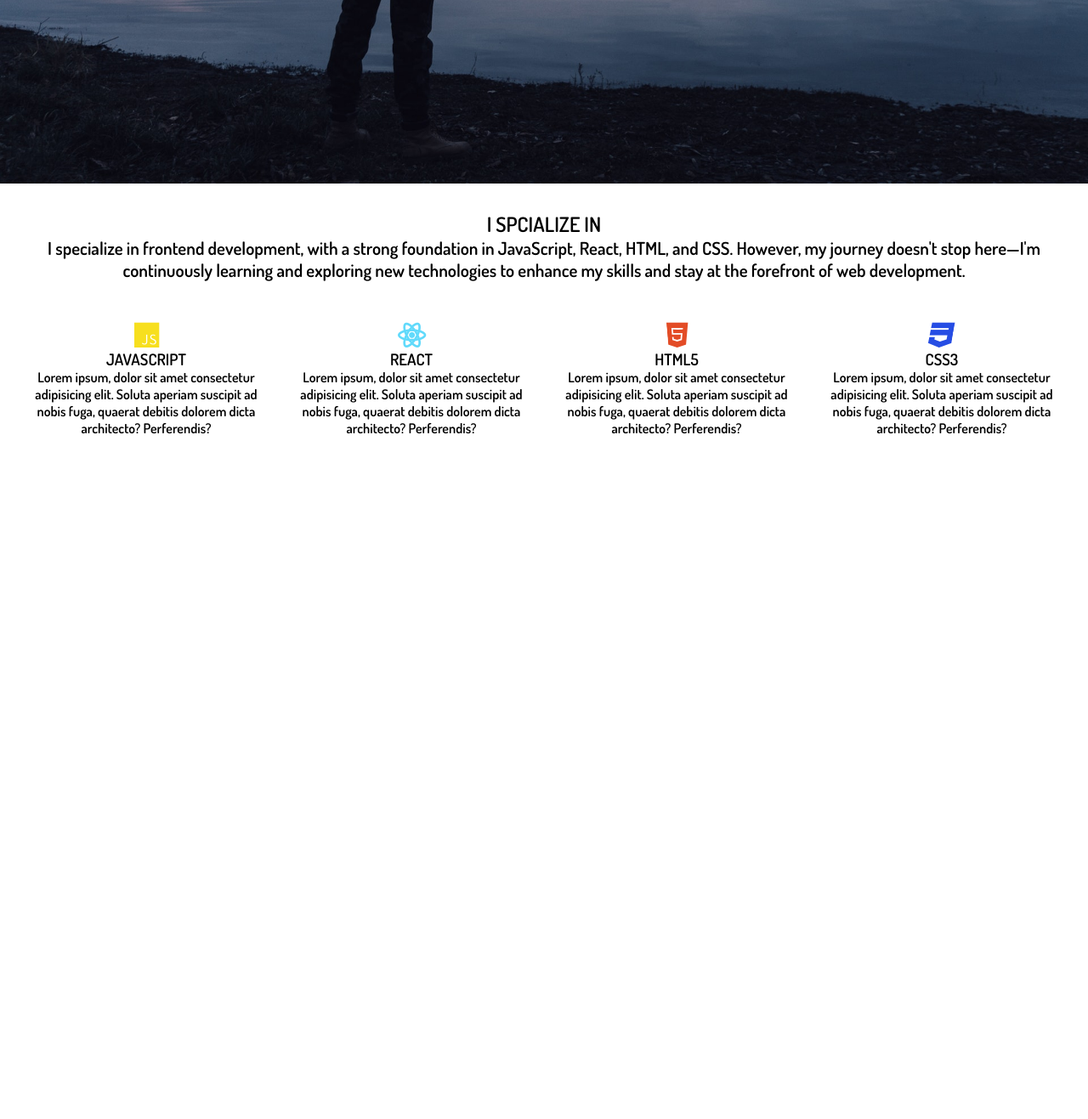
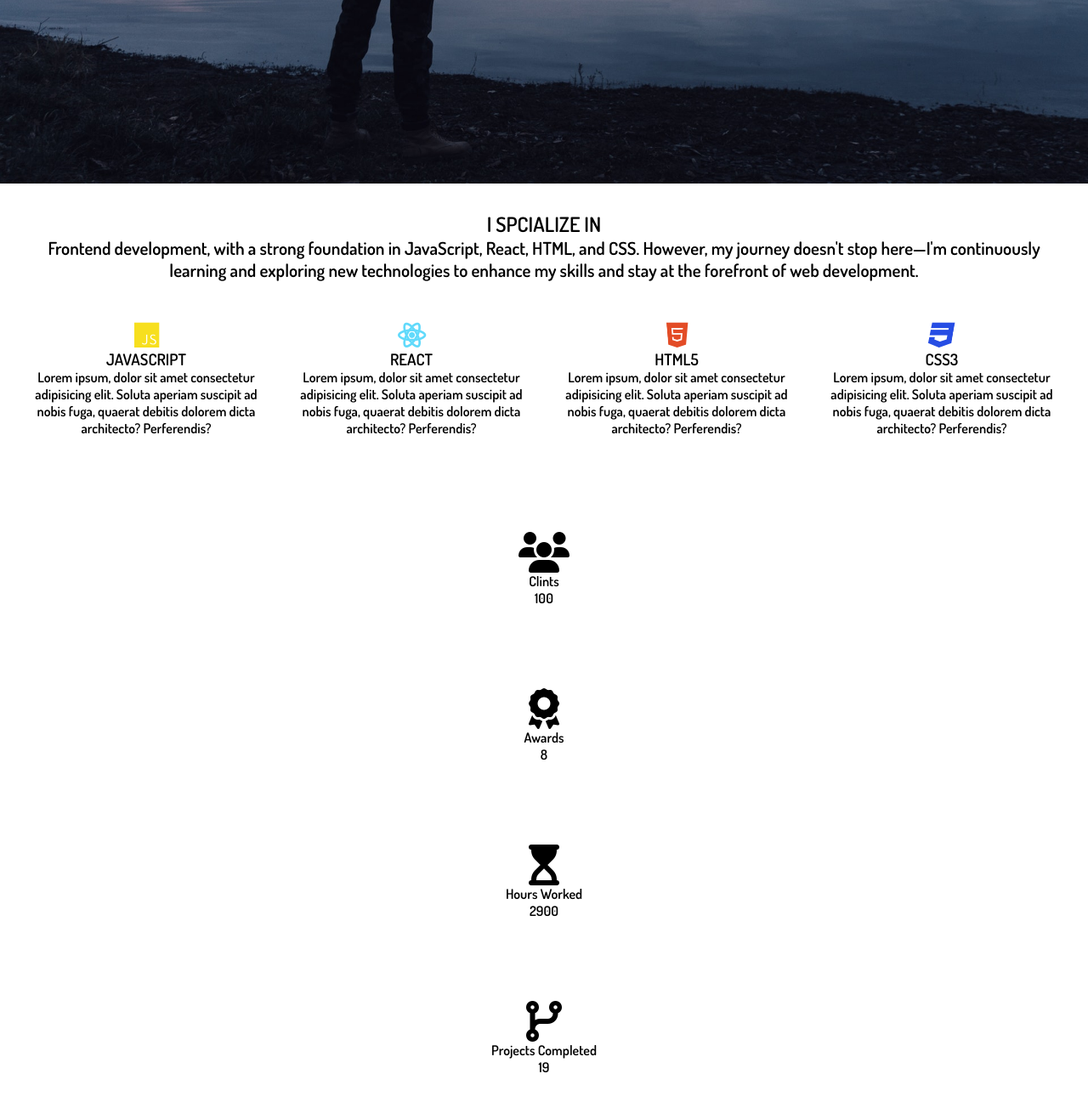
Before and after one commit to ahmedkhaled89/my-custom-john-doe-portfolio, a website: page dist/index.html in a window 1280 px wide. Shown: the part 584-1901 px from the top of the page at 85% size. Before the commit the page ends 1130 px from the top, so only its background shows below. Drawn offline with Linux system fonts and the light colour scheme.

Commit message:
Adding Section B:Stats in the home-a section with 4 pseudo stat content, i will change the content latter

```diff
--- a/dist/index.html
+++ b/dist/index.html
@@ -51,10 +51,10 @@
         <h2 class="section-title">I Spcialize In</h2>
         <div class="bottm-line"></div>
         <p class="lead">
-          I specialize in frontend development, with a strong foundation in
-          JavaScript, React, HTML, and CSS. However, my journey doesn't stop
-          here—I'm continuously learning and exploring new technologies to
-          enhance my skills and stay at the forefront of web development.
+          Frontend development, with a strong foundation in JavaScript, React,
+          HTML, and CSS. However, my journey doesn't stop here—I'm continuously
+          learning and exploring new technologies to enhance my skills and stay
+          at the forefront of web development.
         </p>
         <!-- Spcial 1 -->
         <div class="specials">
@@ -100,6 +100,40 @@
         </div>
       </div>
     </section>
+    <!-- Section B : Stats -->
+
+    <section id="home-b" class="text-center py-2">
+      <div class="stats">
+        <div class="py-3">
+          <ul>
+            <li><i class="fas fa-users fa-3x"></i></li>
+            <li class="stats-title">Clints</li>
+            <li class="stats-number">100</li>
+          </ul>
+        </div>
+        <div class="py-3">
+          <ul>
+            <li><i class="fas fa-award fa-3x"></i></li>
+            <li class="stats-title">Awards</li>
+            <li class="stats-number">8</li>
+          </ul>
+        </div>
+        <div class="py-3">
+          <ul>
+            <li><i class="fas fa-hourglass-start fa-3x"></i></li>
+            <li class="stats-title">Hours Worked</li>
+            <li class="stats-number">2900</li>
+          </ul>
+        </div>
+        <div class="py-3">
+          <ul>
+            <li><i class="fas fa-code-branch fa-3x"></i></li>
+            <li class="stats-title">Projects Completed</li>
+            <li class="stats-number">19</li>
+          </ul>
+        </div>
+      </div>
+    </section>
     <script src="js/typewriter.js"></script>
   </body>
 </html>
```
